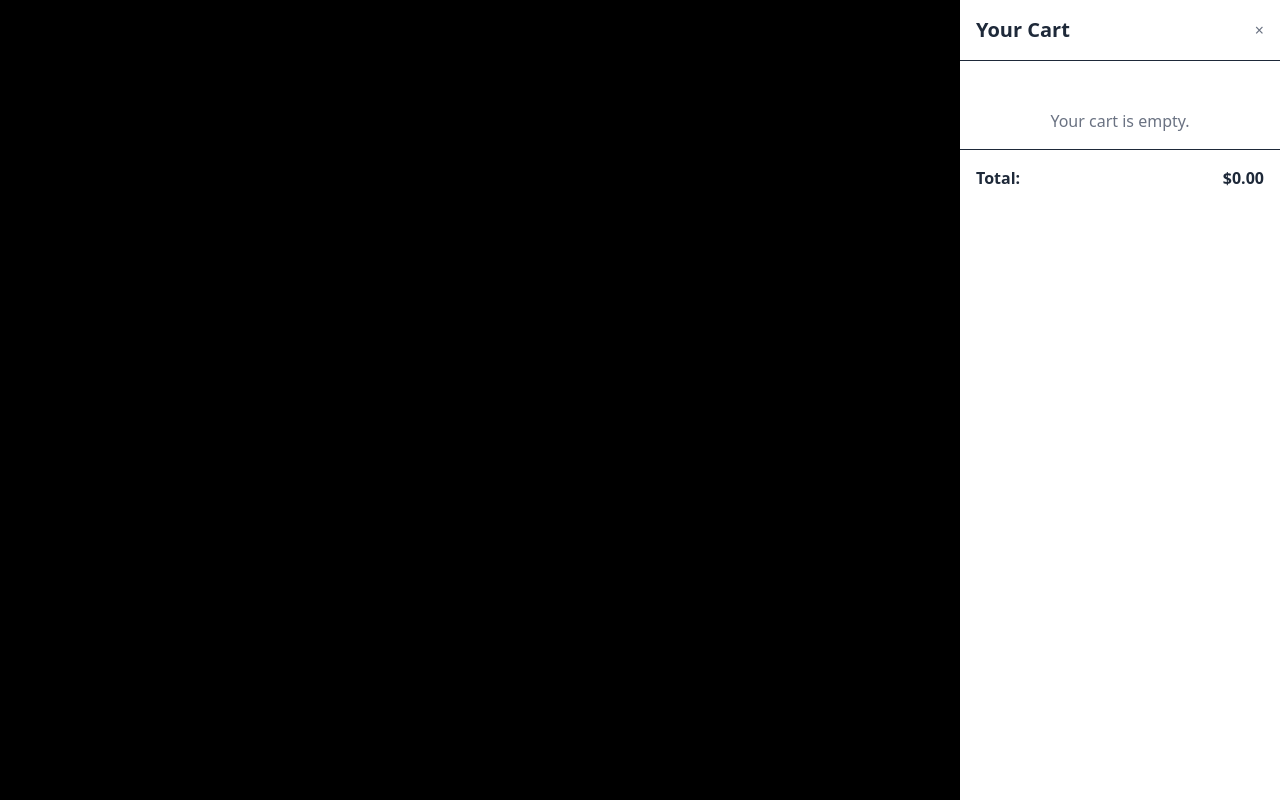
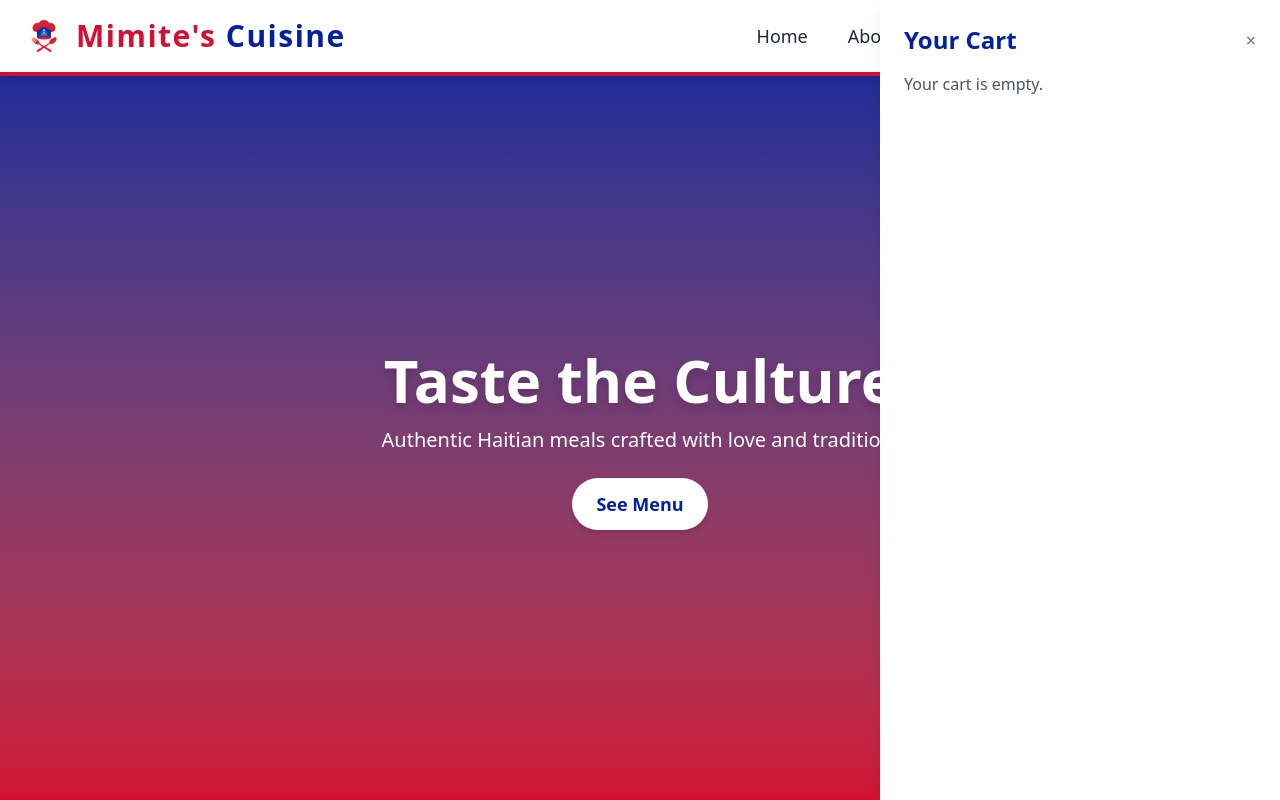
Before and after one commit to kiss42/mimite-cuisine, a React (Vite) app: page / in a window 1280 px wide. Both pictures are taken after a click on the button 1244 px from the left and 32 px from the top of the page. Shown: the top 800 px of the page. Built offline with nearby package versions, Linux system fonts and the light colour scheme.

Commit message:
Update Cart.jsx

```diff
--- a/src/components/Cart.jsx
+++ b/src/components/Cart.jsx
@@ -2,66 +2,75 @@ import React from 'react';
 import { useCart } from '../context/CartContext';
 
 const Cart = ({ isOpen, onClose }) => {
-  const { cartItems, removeItem, updateItemQuantity, total } = useCart();
+  const { cartItems, removeFromCart, clearCart } = useCart();
+
+  const totalPrice = cartItems
+    .reduce((acc, item) => acc + parseFloat(item.price.replace('$', '')), 0)
+    .toFixed(2);
+
+  const handleCheckout = () => {
+    if (cartItems.length === 0) {
+      alert('Your cart is empty.');
+      return;
+    }
+
+    // Simulate sending data to a server
+    const orderDetails = {
+      items: cartItems,
+      total: `$${totalPrice}`,
+      timestamp: new Date().toISOString(),
+    };
+
+    console.log('Order Submitted:', orderDetails);
+    alert('Order submitted successfully!');
+    clearCart();
+    onClose(); // Close cart after checkout
+  };
+
+  if (!isOpen) return null;
 
   return (
-    <div
-      className={`fixed inset-0 z-50 ${isOpen ? '' : 'pointer-events-none'}`}
-    >
-      <div
-        className={`absolute inset-0 bg-black bg-opacity-50 transition-opacity ${isOpen ? 'opacity-100' : 'opacity-0'}`}
-        onClick={onClose}
-      />
-      <div
-        className={`absolute right-0 top-0 h-full w-80 bg-white shadow-lg transform transition-transform duration-300 ${isOpen ? 'translate-x-0' : 'translate-x-full'}`}
-      >
-        <div className="p-4 flex justify-between items-center border-b">
-          <h2 className="text-xl font-bold">Your Cart</h2>
-          <button
-            onClick={onClose}
-            className="text-gray-500 hover:text-gray-800"
-          >
-            &times;
-          </button>
-        </div>
-        <div className="p-4 overflow-y-auto flex-1">
-          {cartItems.length === 0 && (
-            <p className="text-center text-gray-500 mt-8">Your cart is empty.</p>
-          )}
-          {cartItems.map((item) => (
-            <div key={item.name} className="flex justify-between items-center mb-4">
-              <div>
-                <p className="font-semibold">{item.name}</p>
-                <p className="text-sm text-gray-600">{item.price}</p>
-              </div>
-              <div className="flex items-center gap-2">
-                <input
-                  type="number"
-                  min="1"
-                  value={item.quantity}
-                  onChange={(e) =>
-                    updateItemQuantity(item.name, parseInt(e.target.value, 10))
-                  }
-                  className="w-16 border rounded px-2 py-1"
-                />
-                <button
-                  onClick={() => removeItem(item.name)}
-                  className="text-red-500 hover:underline"
-                >
-                  Remove
-                </button>
+    <aside className="fixed right-0 top-0 w-full sm:w-[400px] h-full bg-white shadow-lg z-50 overflow-y-auto p-6">
+      <div className="flex justify-between items-center mb-4">
+        <h2 className="text-2xl font-bold text-[#00209F]">Your Cart</h2>
+        <button onClick={onClose} className="text-gray-500 text-lg">&times;</button>
+      </div>
+
+      {cartItems.length === 0 ? (
+        <p className="text-gray-600">Your cart is empty.</p>
+      ) : (
+        <div className="space-y-6">
+          {cartItems.map((item, index) => (
+            <div key={index} className="flex items-start justify-between gap-4 border-b pb-4">
+              <img src={item.image} alt={item.name} className="w-24 h-24 rounded object-cover" />
+              <div className="flex-1">
+                <h4 className="font-bold text-lg">{item.name}</h4>
+                <p className="text-sm text-gray-600">{item.description}</p>
+                <div className="mt-2 flex justify-between items-center">
+                  <span className="text-[#D21034] font-bold">{item.price}</span>
+                  <button
+                    className="text-sm text-red-600 hover:underline"
+                    onClick={() => removeFromCart(index)}
+                  >
+                    Remove
+                  </button>
+                </div>
               </div>
             </div>
           ))}
+
+          <div className="text-right mt-6">
+            <p className="text-xl font-bold">Total: ${totalPrice}</p>
+            <button
+              onClick={handleCheckout}
+              className="mt-4 w-full bg-[#00209F] text-white font-semibold py-2 rounded hover:bg-[#001970] transition"
+            >
+              Proceed to Checkout
+            </button>
+          </div>
         </div>
-        <div className="p-4 border-t">
-          <p className="flex justify-between font-bold">
-            <span>Total:</span>
-            <span>${total.toFixed(2)}</span>
-          </p>
-        </div>
-      </div>
-    </div>
+      )}
+    </aside>
   );
 };
 
```
